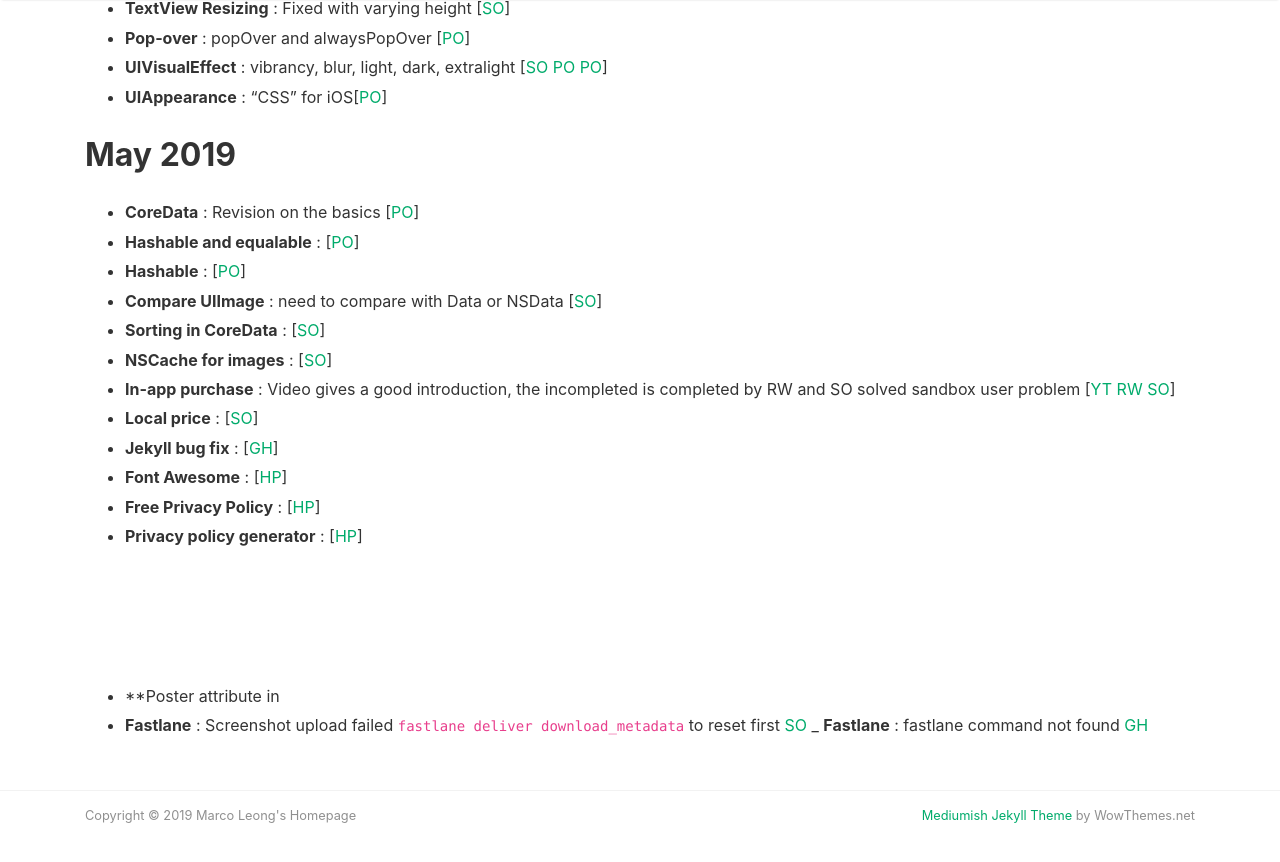
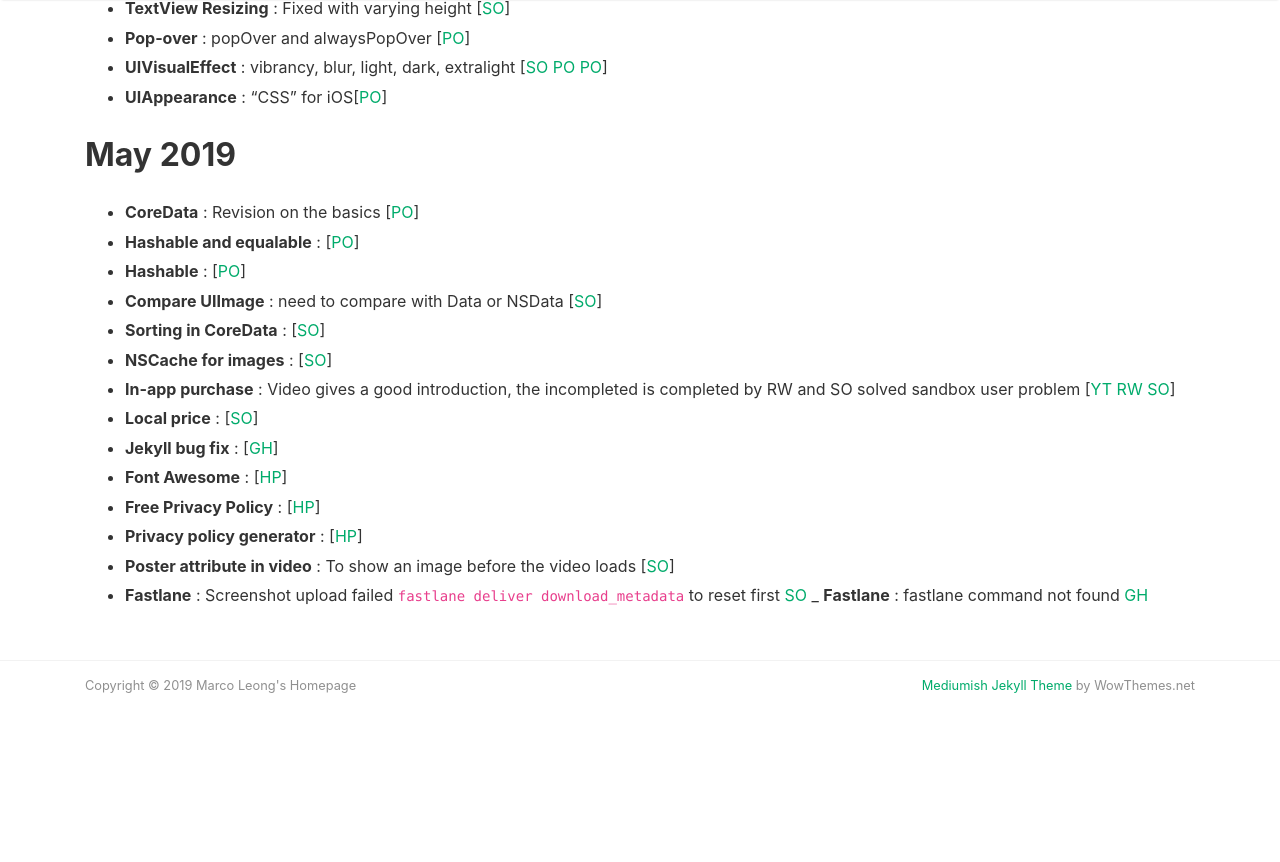
Before and after one commit to MarcoLeongDev/MarcoLeongDev.github.io, a Jekyll site: the page built from journey.md, in a window 1280 px wide and 900 px high, scrolled down 1286 px. Shown: the top 862 px of the window. Built offline with Jekyll 4.4.1, drawn with Linux system fonts in a browser that asks for light colours; nearby versions of some CDN libraries; our own code applies the rules of GitHub Pages for plain Markdown files; after the commit the page ends 2056 px from its top, so only the background shows below that.

Commit message:
Update journey.md

```diff
--- a/journey.md
+++ b/journey.md
@@ -35,7 +35,7 @@
 - **Font Awesome** : [[HP](https://fontawesome.com/)]
 - **Free Privacy Policy** : [[HP](https://www.freeprivacypolicy.com/)]
 - **Privacy policy generator** : [[HP](https://app-privacy-policy-generator.firebaseapp.com/)]
-- **Poster attribute in <video>** : To show an image before the video loads [[SO](https://stackoverflow.com/questions/9097605/how-to-make-a-loading-image-when-loading-html5-video)]
+- **Poster attribute in video** : To show an image before the video loads [[SO](https://stackoverflow.com/questions/9097605/how-to-make-a-loading-image-when-loading-html5-video)]
 - **Fastlane** : Screenshot upload failed `fastlane deliver download_metadata` to reset first [SO](https://stackoverflow.com/questions/45264576/fastlane-version-upload-were-temporarily-unable-to-save-your-changes-please)
 _ **Fastlane** : fastlane command not found [GH](https://github.com/fastlane/fastlane/issues/729)
 
```
